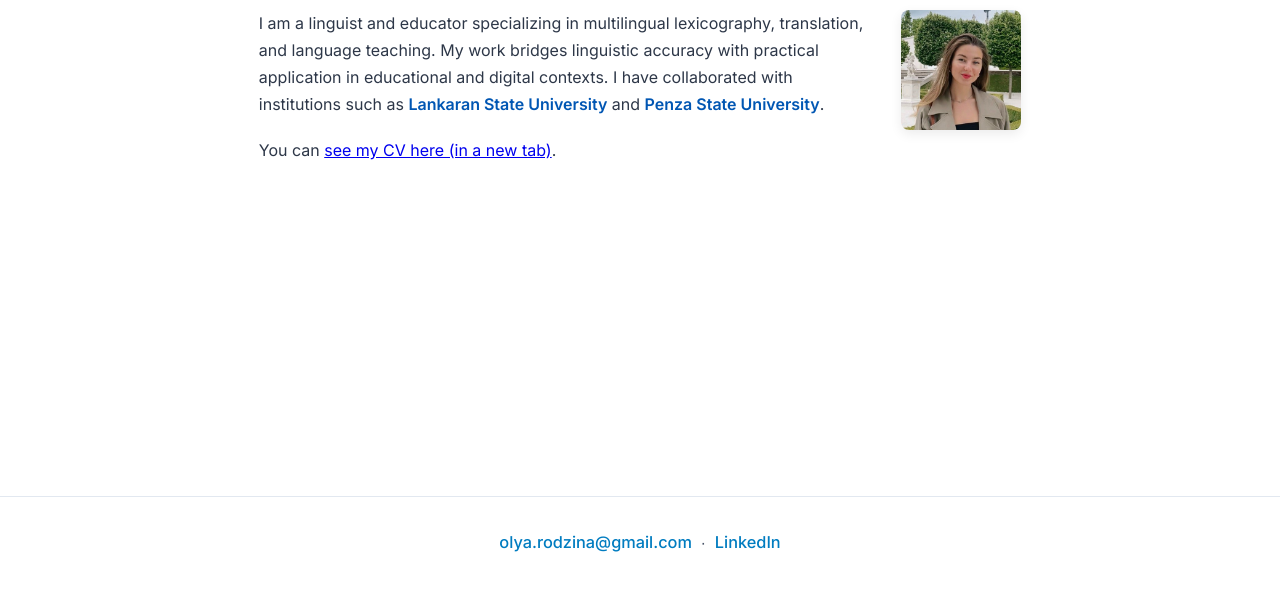
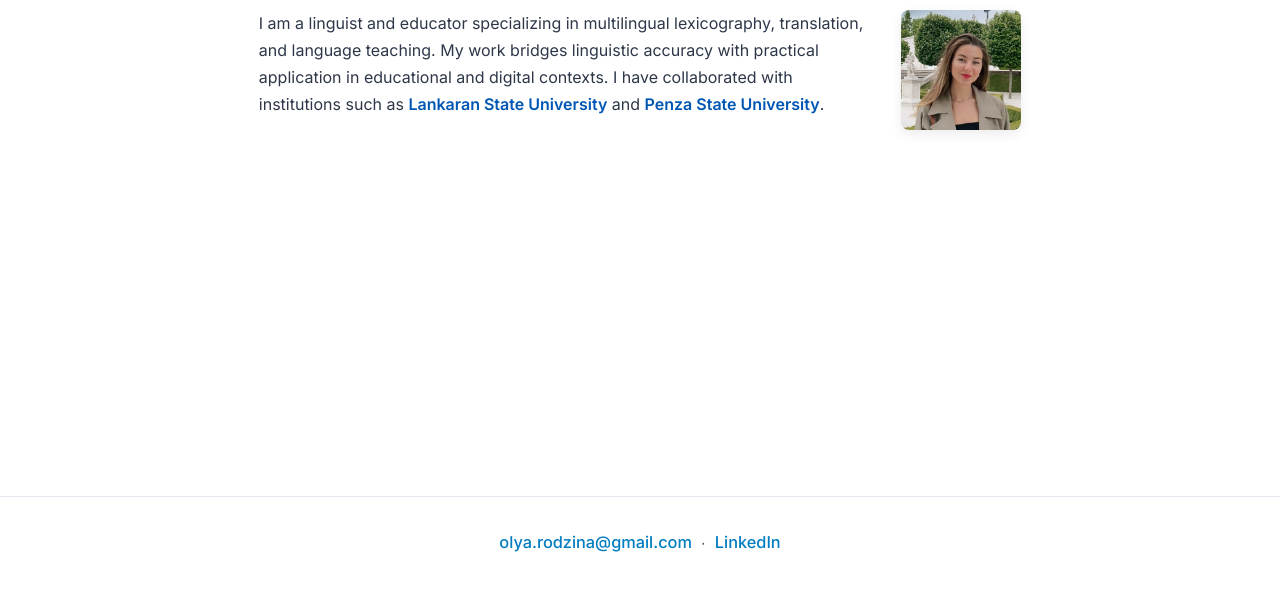
Before and after one commit to olya-rdzn/CV, a plain HTML site: page index.html in a window 1280 px wide. Shown: the part 192-782 px from the top of the page. Drawn offline with Linux system fonts and the light colour scheme.

Commit message:
Update index.html

```diff
--- a/index.html
+++ b/index.html
@@ -46,7 +46,9 @@
         <p data-key="about_text">
           I am a linguist and educator specializing in multilingual lexicography, translation, and language teaching. My work bridges linguistic accuracy with practical application in educational and digital contexts. I have collaborated with institutions such as <strong>Lankaran State University</strong> and <strong>Penza State University</strong>.
         </p>
-        <p>You can <a href="CV file.pdf" target="_blank" rel="noopener">see my CV here (in a new tab)</a>.</p>
+        <p data-key="cv_line">
+          <!-- Only "CV here" will be a link -->
+        </p>
       </section>
 
       <!-- Teaching -->
```
